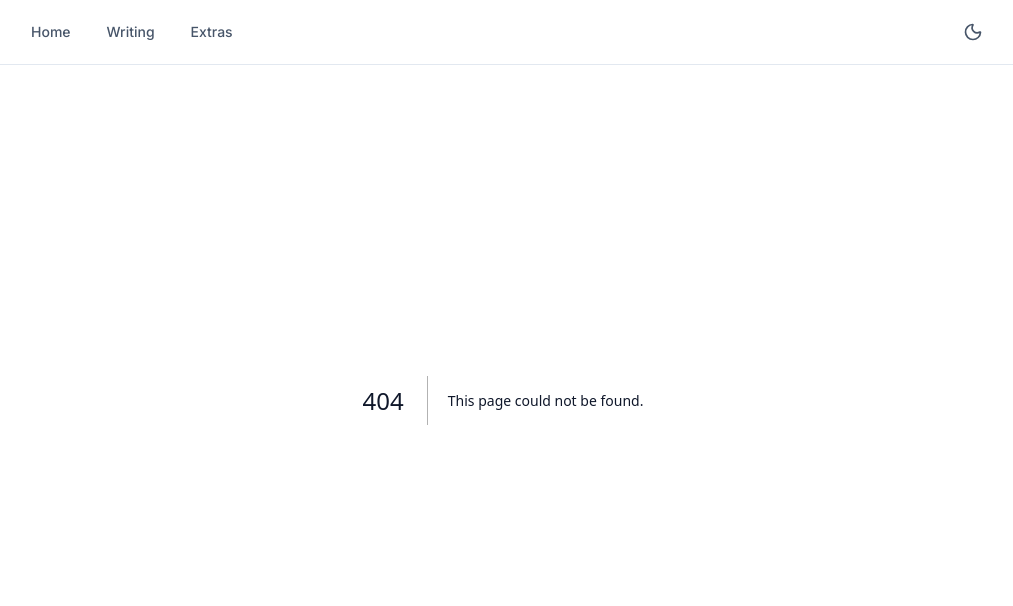
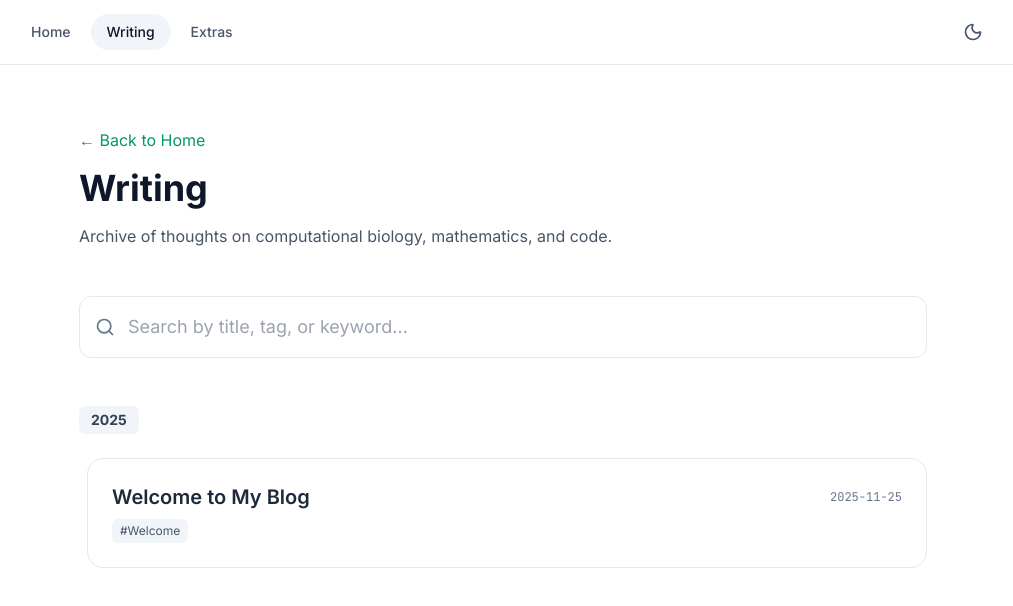
Before and after one commit to 0xGu4rdI4N/blog, a Next.js app: page /writings in a window 1280 px wide. Before the commit this address had no page. Shown: the top 606 px of the page, without its empty margins (137-1150 px from the left). Built offline with nearby package versions, Linux system fonts and the light colour scheme.

Commit message:
refactor: rename /blog route to /writings

```diff
--- a/src/app/page.js
+++ b/src/app/page.js
@@ -116,13 +116,13 @@ export default function Home() {
                         <div className="border rounded-2xl p-6 backdrop-blur-sm bg-slate-50 dark:bg-neutral-900/20 border-slate-200 dark:border-neutral-800">
                             <div className="grid gap-4">
                                 {recentPosts.map(post => (
-                                    <Link key={post.id} href={`/blog/${post.id}`} className="cursor-pointer hover:opacity-70">
+                                    <Link key={post.id} href={`/writings/${post.id}`} className="cursor-pointer hover:opacity-70">
                                         <h3 className="text-lg font-semibold text-slate-800 dark:text-slate-200">{post.title}</h3>
                                         <span className="text-xs font-mono text-slate-500">{post.date}</span>
                                     </Link>
                                 ))}
                             </div>
-                            <Link href="/blog" className="w-full mt-6 py-3 text-sm rounded-lg transition-colors border border-dashed text-slate-500 dark:text-slate-400 hover:bg-slate-100 dark:hover:bg-neutral-800 border-slate-300 dark:border-neutral-700 block text-center">
+                            <Link href="/writings" className="w-full mt-6 py-3 text-sm rounded-lg transition-colors border border-dashed text-slate-500 dark:text-slate-400 hover:bg-slate-100 dark:hover:bg-neutral-800 border-slate-300 dark:border-neutral-700 block text-center">
                                 View Archive
                             </Link>
                         </div>
--- a/src/app/blog/[slug]/page.js
+++ b/src/app/writings/[slug]/page.js
@@ -18,7 +18,7 @@ export default async function Post({ params }) {
 
     return (
         <article className="pt-32 pb-24 px-6 max-w-3xl mx-auto">
-            <Link href="/blog" className="inline-flex items-center gap-2 text-sm text-slate-500 hover:text-emerald-500 mb-8 transition-colors">
+            <Link href="/writings" className="inline-flex items-center gap-2 text-sm text-slate-500 hover:text-emerald-500 mb-8 transition-colors">
                 <ChevronLeft size={16} /> Back to Archive
             </Link>
 
--- a/src/components/BlogArchive.js
+++ b/src/components/BlogArchive.js
@@ -54,7 +54,7 @@ export default function BlogArchive({ posts }) {
                             {groupedPosts[year].map(post => (
                                 <Link
                                     key={post.id}
-                                    href={`/blog/${post.id}`}
+                                    href={`/writings/${post.id}`}
                                     className="cursor-pointer group relative p-6 rounded-2xl border transition-all bg-white dark:bg-neutral-900/30 border-slate-200 dark:border-neutral-800 hover:bg-slate-50 dark:hover:bg-neutral-900 hover:border-slate-300 dark:hover:border-neutral-700"
                                 >
                                     <div className="flex flex-col sm:flex-row sm:items-center justify-between gap-2 mb-2">
--- a/src/components/Navbar.js
+++ b/src/components/Navbar.js
@@ -9,7 +9,7 @@ export default function Navbar() {
 
     const navItems = [
         { name: 'Home', path: '/' },
-        { name: 'Writing', path: '/blog' },
+        { name: 'Writing', path: '/writings' },
         { name: 'Extras', path: '/extras' },
     ];
 
```
Also changed, not shown: src/app/writings/page.js (renamed from src/app/blog/page.js).
